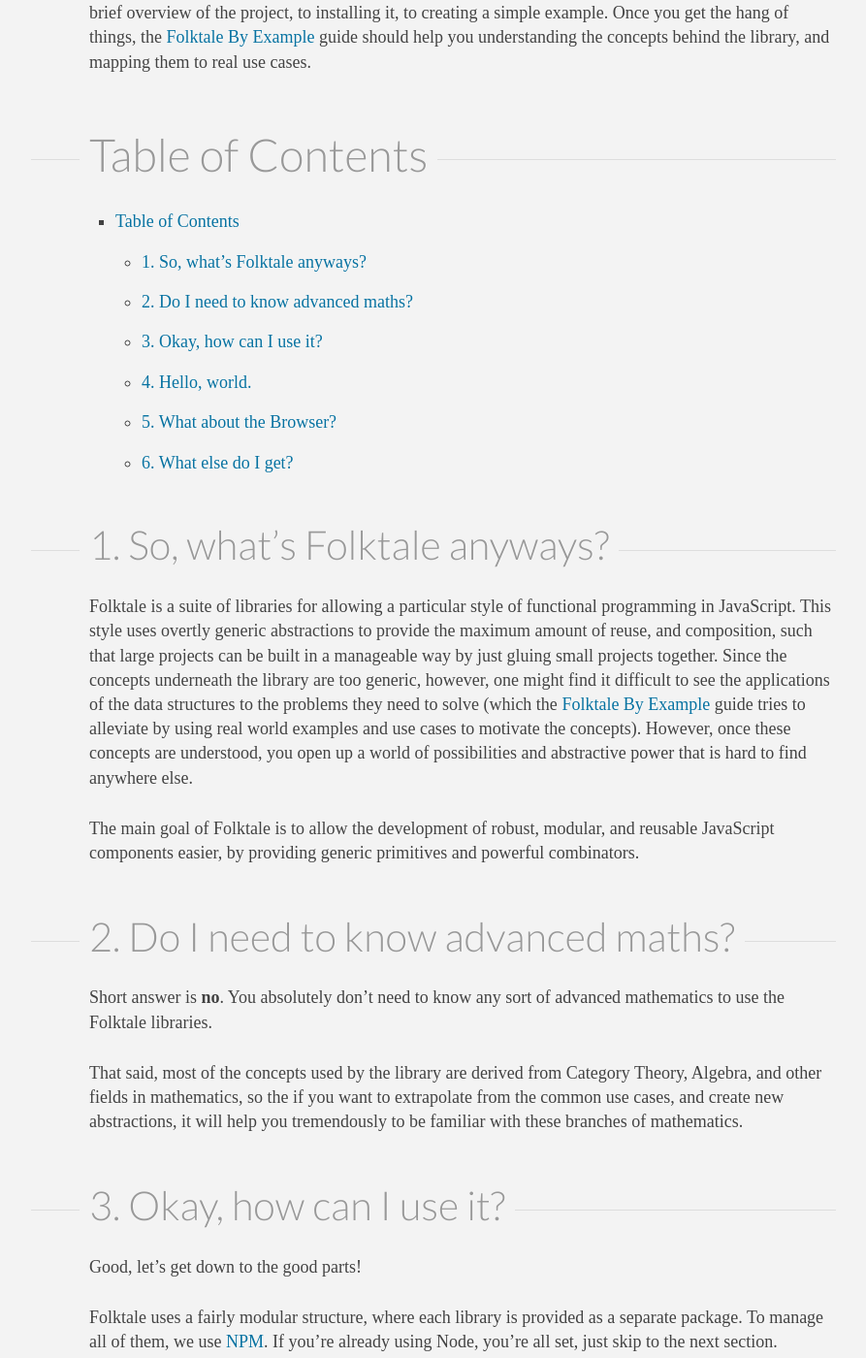
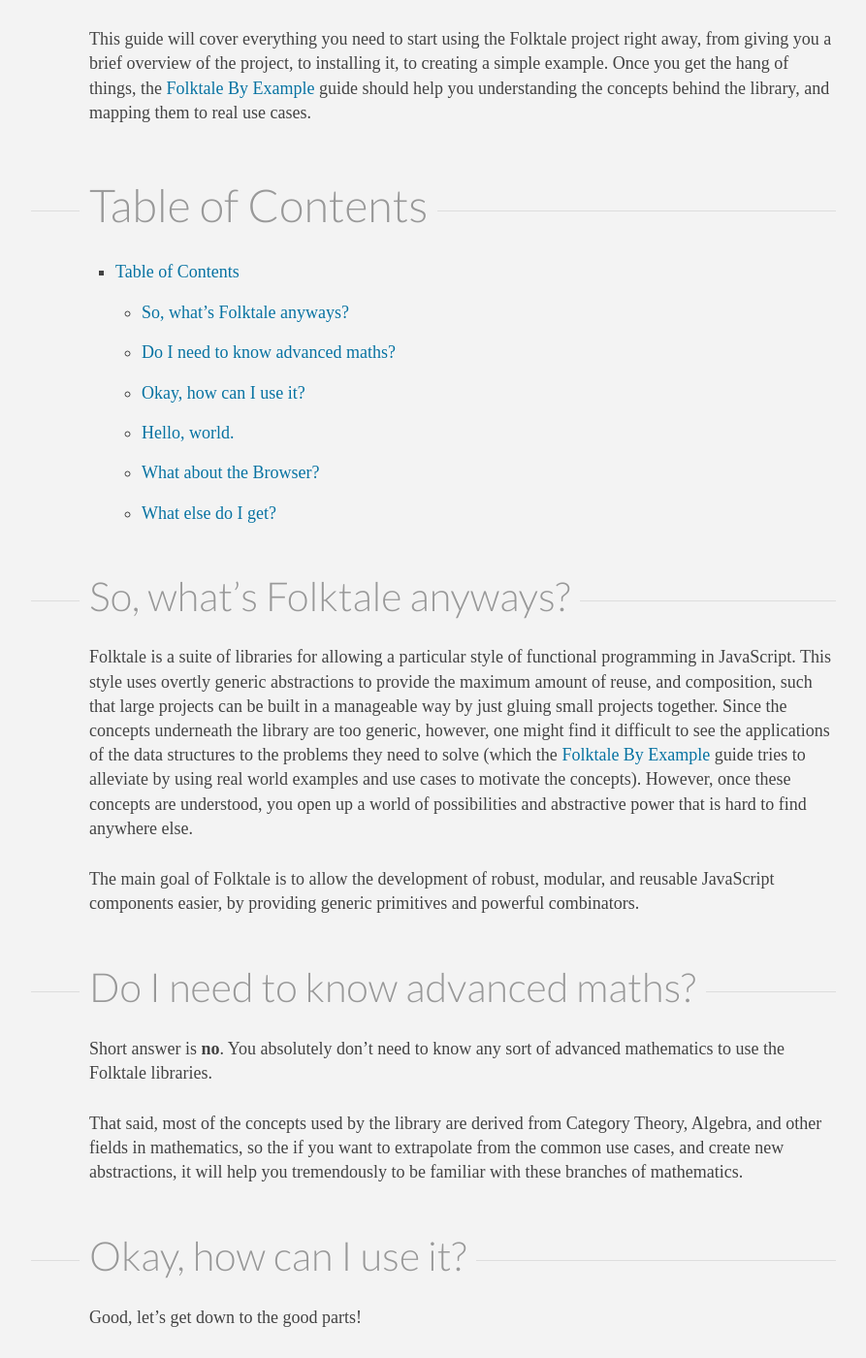
Before and after one commit to folktale/folktale.github.io, a Jekyll site: the page built from documentation/getting-started/index.md, in a window 1280 px wide and 1400 px high, scrolled down 352 px. Shown: the whole window at 97% size, without its empty margins (163-1056 px from the left). Built offline with Jekyll 4.4.1, drawn with Linux system fonts in a browser that asks for light colours; some web fonts are replaced; some of the changed text lies outside the part shown.

```diff
--- a/documentation/getting-started/index.md
+++ b/documentation/getting-started/index.md
@@ -18,7 +22,7 @@ cases.
 {:toc}
 
 
-## 1. So, what's Folktale anyways?
+## So, what's Folktale anyways?
 
 Folktale is a suite of libraries for allowing a particular style of functional
 programming in JavaScript. This style uses overtly generic abstractions to
@@ -36,7 +40,7 @@ reusable JavaScript components easier, by providing generic primitives and
 powerful combinators.
 
 
-## 2. Do I need to know advanced maths?
+## Do I need to know advanced maths?
 
 Short answer is **no**. You absolutely don't need to know any sort of advanced
 mathematics to use the Folktale libraries.
@@ -47,7 +51,7 @@ extrapolate from the common use cases, and create new abstractions, it will
 help you tremendously to be familiar with these branches of mathematics.
 
 
-## 3. Okay, how can I use it?
+## Okay, how can I use it?
 
 Good, let's get down to the good parts!
 
@@ -82,7 +86,7 @@ libraries. Don't worry, installing Node is pretty easy:
 > [Chris Lea's PPA](https://launchpad.net/~chris-lea/+archive/node.js/).
 
 
-## 4. Hello, world.
+## Hello, world.
 
 Now that you have Node, we can get down to actually using the library. For
 this, let's create a new directory where we'll install the library:
@@ -130,7 +134,7 @@ emphatic(hello, 100)
 {% endhighlight %}
 
 
-## 5. What about the Browser?
+## What about the Browser?
 
 Running in the browser takes just a little bit more of effort. To do so, you'll
 first need the [Browserify][] too, which converts modules using the Node
@@ -184,7 +188,7 @@ By opening the page on your webbrowser, you should see 10 exclamations being
 added to the page.
 
 
-## 6. What else do I get?
+## What else do I get?
 
 Folktale is a large collection of base libraries, and still largely a work in
 progress, but there's a lot that is already done and can be used today!
```
Also changed, not shown: other parts of documentation/getting-started/index.md (+4 -0 lines).
